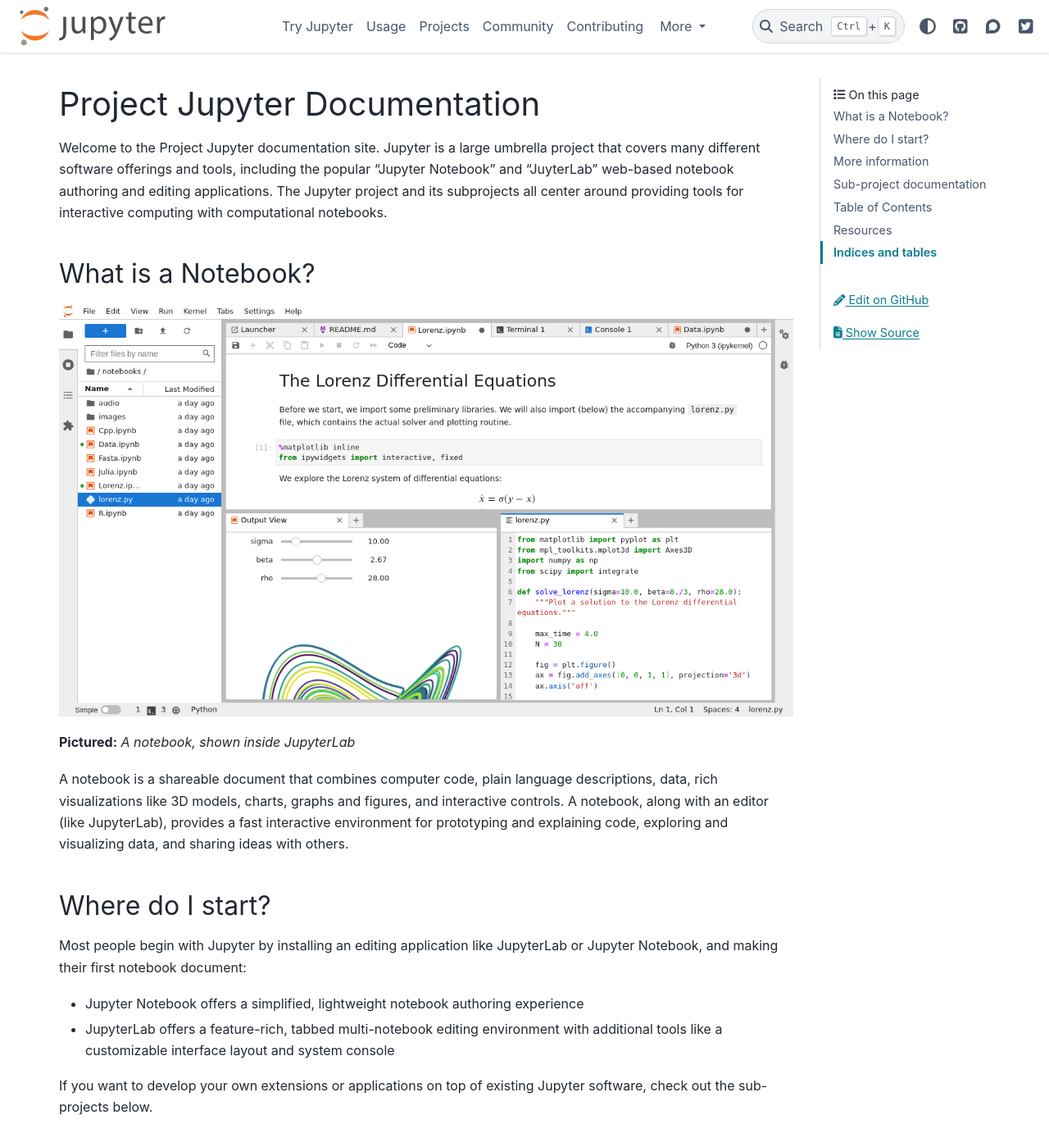
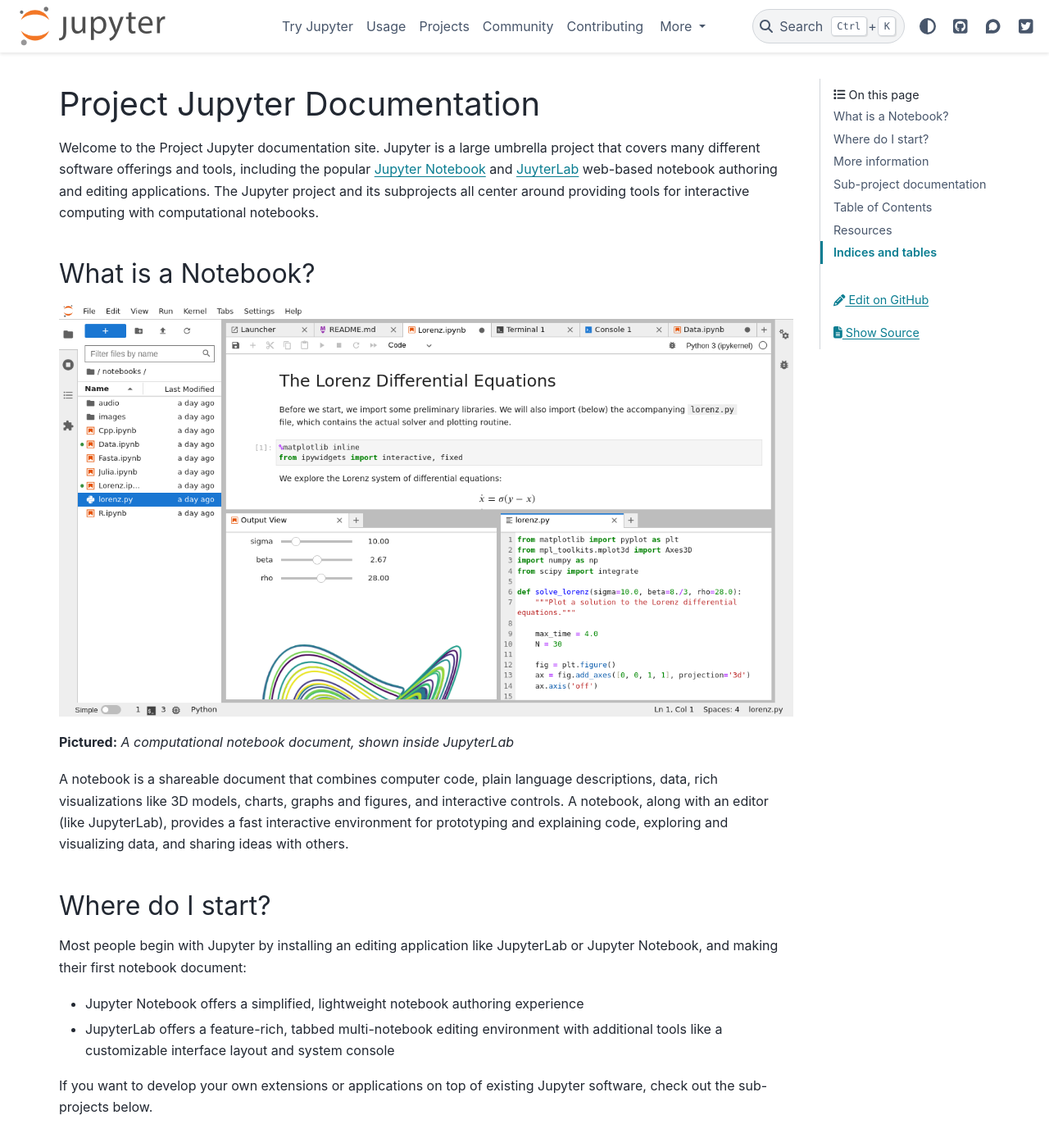
Before and after one commit to jupyter/jupyter, a Sphinx documentation site: the page built from docs/source/index.md, in a window 1280 px wide and 1400 px high. Shown: the whole window at 82% size. Built offline with Sphinx 7.4.7 and the PyData theme 0.15.4, drawn with Linux system fonts in a browser that asks for light colours; pages that are not in the unit, such as notebooks, are missing from menus.

Commit message:
Added links.

```diff
--- a/docs/source/index.md
+++ b/docs/source/index.md
@@ -2,15 +2,17 @@
 
 Welcome to the Project Jupyter documentation site. Jupyter is a large umbrella
 project that covers many different software offerings and tools, including the
-popular "Jupyter Notebook" and "JuyterLab" web-based notebook authoring and
-editing applications. The Jupyter project and its subprojects all center around
-providing tools for interactive computing with computational notebooks.
+popular [Jupyter Notebook](https://jupyter-notebook.readthedocs.io/en/stable/)
+and [JuyterLab](https://jupyterlab.readthedocs.io/en/stable/) web-based
+notebook authoring and editing applications. The Jupyter project and its
+subprojects all center around providing tools for interactive computing with
+computational notebooks.
 
 ## What is a Notebook?
 
 ![jupyterlab.png](_static/_images/jupyterlab.png)
 
-**Pictured:** *A notebook, shown inside JupyterLab*
+**Pictured:** *A computational notebook document, shown inside JupyterLab*
 
 A notebook is a shareable document that combines computer code, plain language
 descriptions, data, rich visualizations like 3D models, charts, graphs and
```
